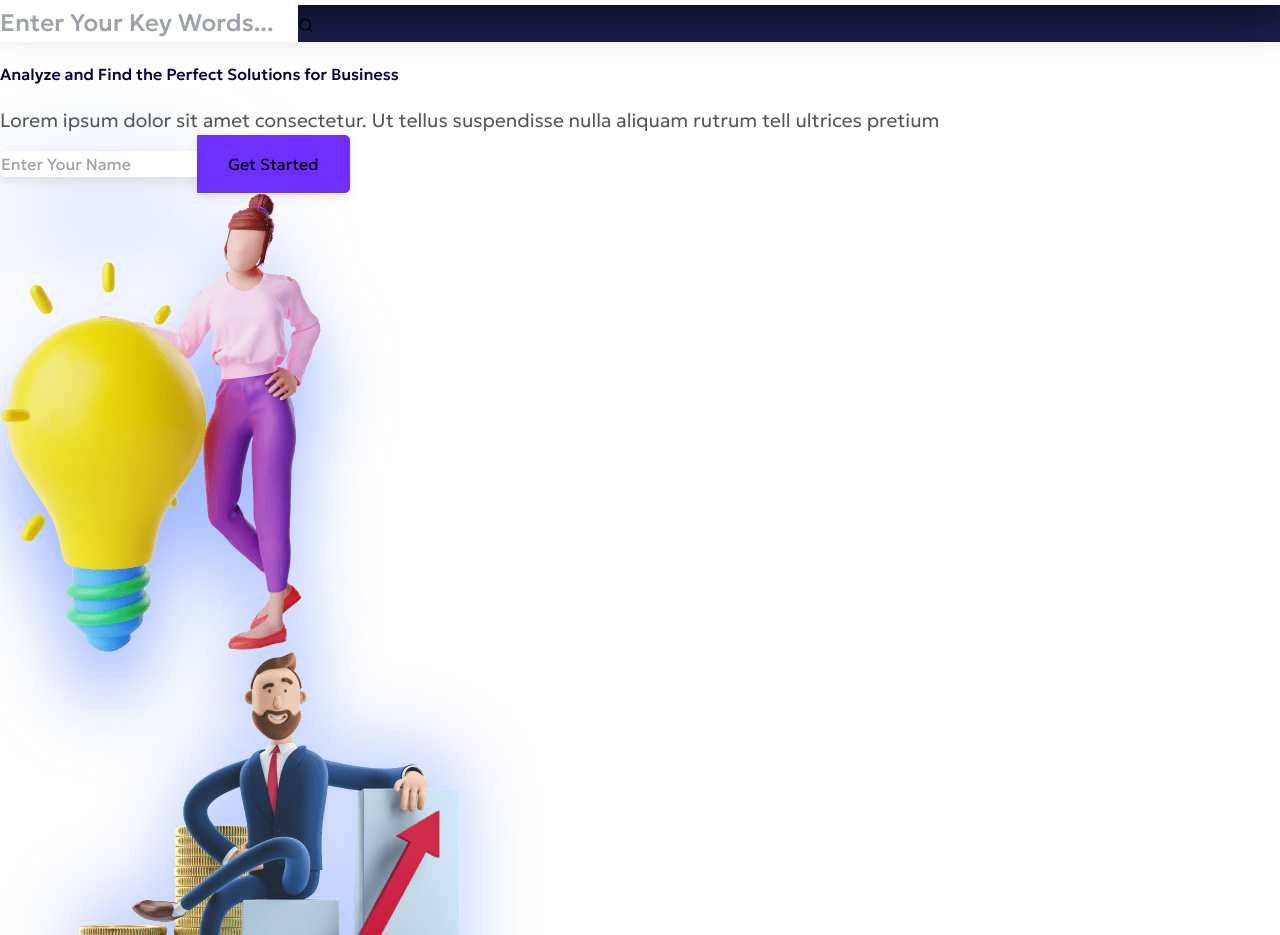
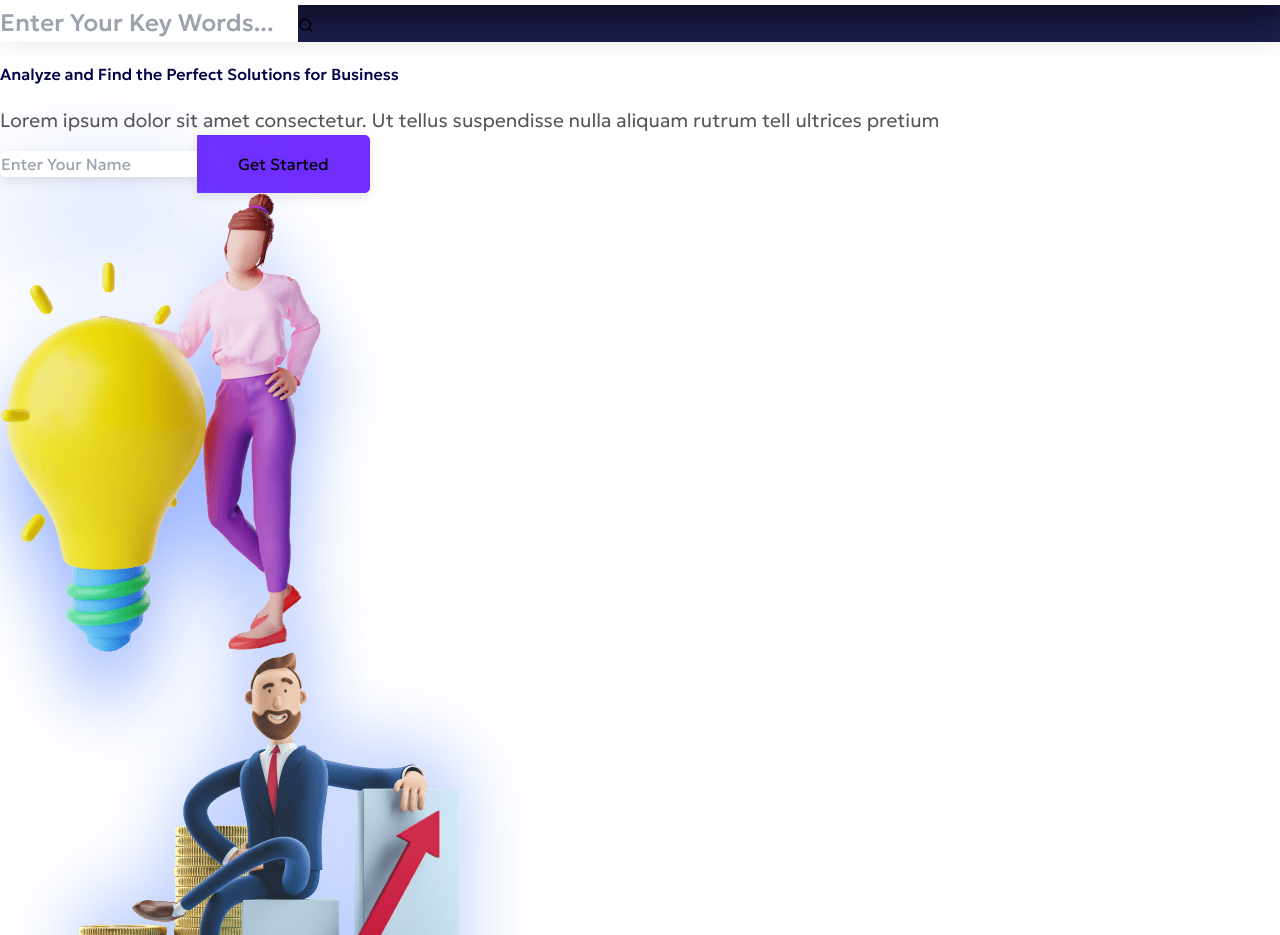
Before and after one commit to adhikariprayag/deaxautt, a React (Vite) app: page / in a window 1280 px wide. Shown: the part 961-1896 px from the top of the page. Built offline with nearby package versions, Linux system fonts and the light colour scheme.

Commit message:
Homepage Addition: Hero Section Complete

```diff
--- a/src/pages/Home.jsx
+++ b/src/pages/Home.jsx
@@ -16,7 +16,7 @@ function Home() {
 
                 <form action="" className='flex flex-wrap sm:flex-nowrap gap-3 sm:gap-0 justify-center'>
                     <input type="text" name="name" id="name" placeholder='Enter Your Name' className='py-4 px-8 w-full'/>
-                    <button type="submit" className='home-sbtn font-bold text-white'>Get Started</button>
+                    <button type="submit" className='home-sbtn font-bold text-white '>Get Started</button>
                 </form>
 
                 <div className="home-images">
--- a/src/scss/_home.scss
+++ b/src/scss/_home.scss
@@ -48,7 +48,7 @@
 
         .home-sbtn {
             background-color: $sky;
-            padding: 1rem 30px;
+            padding: 1rem 40px;
             border-radius: 0px 5px 5px 0px;
             box-shadow: rgba(0, 0, 0, 0.1) 0px 4px 12px;
             border: 1px solid $sky;
```
